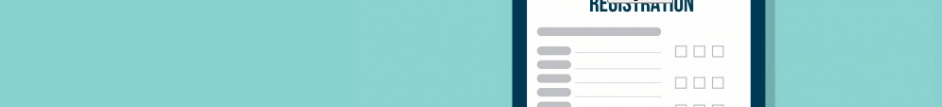
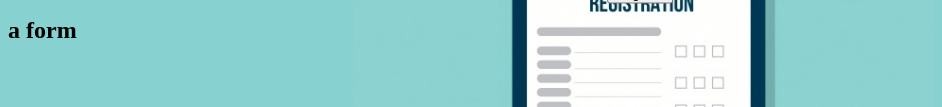
Before and after one commit to Karthikeya-5074/JavaScript-snippets, a plain HTML site: page register/reg.html in a window 1280 px wide. Shown: the part 287-394 px from the top of the page, without its empty margins (0-942 px from the left). Drawn offline with Linux system fonts and the light colour scheme.

```diff
--- a/register/reg.html
+++ b/register/reg.html
@@ -55,5 +55,6 @@
       </table>
     </form>
   </div>
+  <h2>a form</h2>
     </body>
   </html>
```
